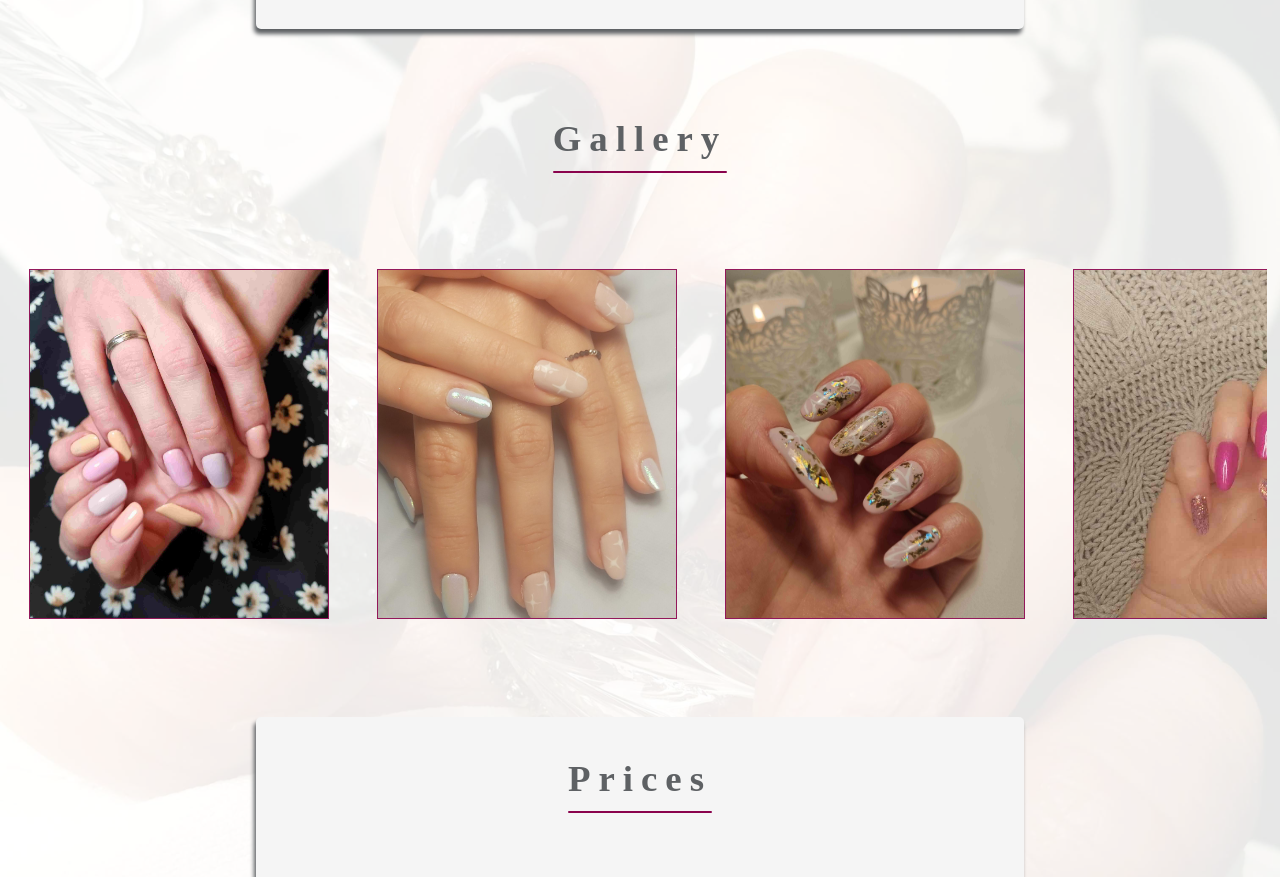
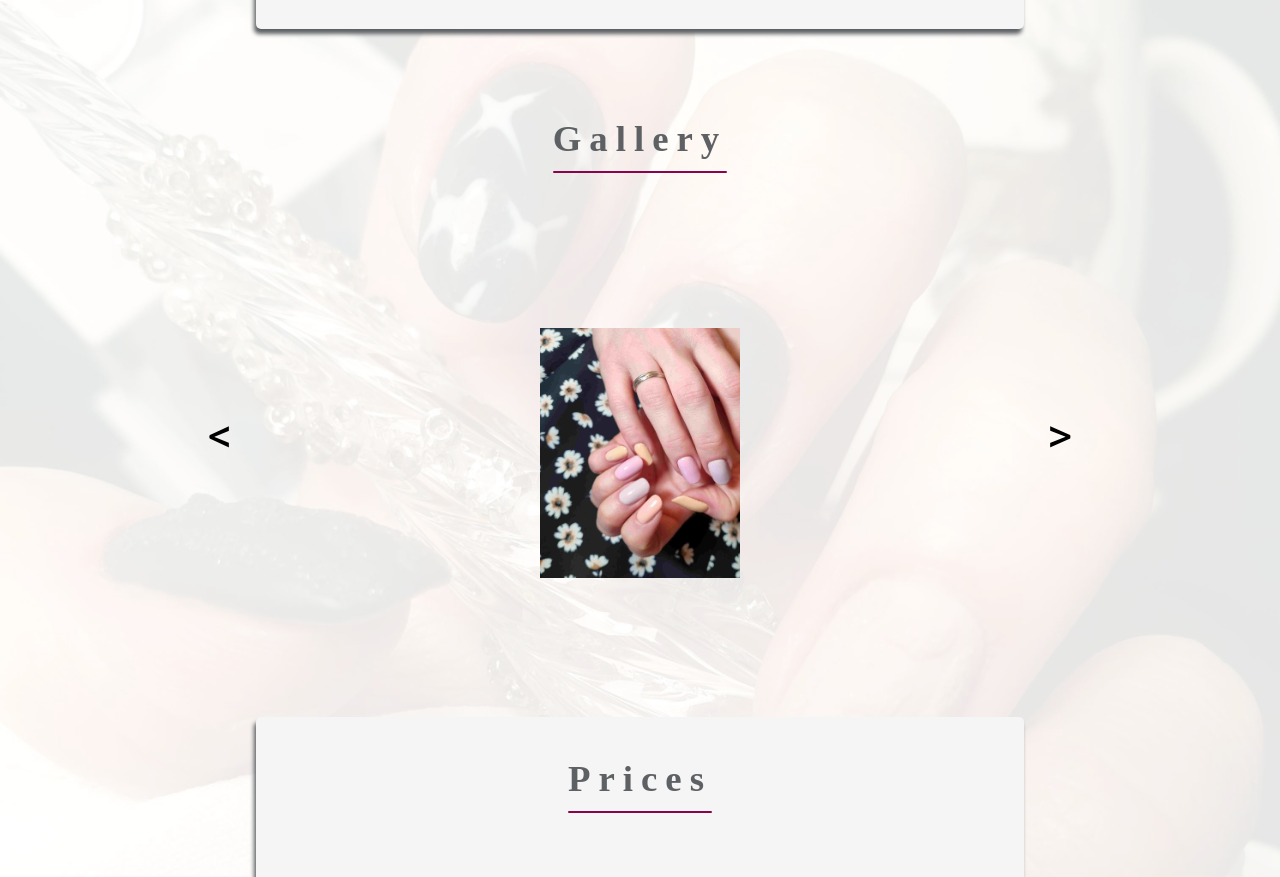
Before and after one commit to MarekKabala1/IW-Nails, a website: page index.html in a window 1280 px wide. Shown: the part 1611-2488 px from the top of the page. Drawn offline with Linux system fonts and the light colour scheme; a web font is replaced by a local one.

Commit message:
Pusching to debug slider on the divice

```diff
--- a/index.html
+++ b/index.html
@@ -91,9 +91,10 @@
         </article>
       </section>
       <section class="section-four" id="gallery">
-        <article class="flex-column">
+        <article class="section-four_article flex-column">
           <h2 class="section-four_title section-underline_title">Gallery</h2>
-          <div class="section-four_gallery scroll-snap flex-row">
+          <div class="section-four_gallery">
+            <div class='slider-wrapper_img'>
                <img
                 class="section-four_photo"
                 src="img&svg/nais-rainbow.jpeg"
@@ -122,10 +123,11 @@
                 class="section-four_photo"
                 src="img&svg/service2.jpeg"
                 alt="Pink Nails"/>
-            <div class="section-four_photo flex">
-              <a href="#">More</a>
-              <img src="img&svg/arrow.svg" alt="Arrow for gallery">
               </div>
+          </div>
+          <div class='slider_navigation'>
+            <div class='slider_prev'>&#60;</div>
+            <div class='slider_next'>&#62;</div>
           </div>
         </article>
       </section>
--- a/src/layout/maincontent.css
+++ b/src/layout/maincontent.css
@@ -138,8 +138,64 @@ section {
 }
 
 /* ###############################SECTON FOUR########################## */
+.section-four_gallery {
+	width: 200px;
+	overflow: hidden;
+	display: flex;
+	flex-direction: column;
+	justify-content: center;
+	align-items: center;
+}
+.section-four_article {
+	position: relative;
+}
 
-.section-four_gallery {
+.slider-wrapper_img {
+	display: flex;
+	transition: transform 0.5s ease-in-out;
+	width: 200px;
+	height: 250px;
+}
+
+.section-four_photo {
+	display: flex;
+	flex: 0 0 100%;
+	flex-direction: column;
+	justify-content: center;
+	align-items: center;
+	height: 100%;
+	text-align: center;
+	margin: 0 auto;
+	width: 100%;
+	max-height: 250px;
+	width: auto;
+}
+
+.slider_next {
+	position: absolute;
+	z-index: 10;
+	font-size: 3rem;
+	right: 1rem;
+	top: 60%;
+	font-weight: 500;
+	color: var(--accent);
+	cursor: pointer;
+	z-index: 1000;
+}
+
+.slider_prev {
+	position: absolute;
+	z-index: 10;
+	font-size: 3rem;
+	left: 1rem;
+	top: 60%;
+	font-weight: 500;
+	color: var(--accent);
+	cursor: pointer;
+	z-index: 1000;
+}
+
+/* .section-four_gallery {
 	gap: calc(var(--base_padding) * 1);
 	overflow-x: scroll;
 	overflow-y: hidden;
@@ -179,7 +235,7 @@ section {
 }
 .scroll-snap > * {
 	scroll-snap-align: start;
-}
+} */
 
 /* ##################################SECTION FIVE####################### */
 
```
Also changed, not shown: dist/scrypt.js, dist/style.css. Lines whose indentation alone changed are shown as unchanged.
